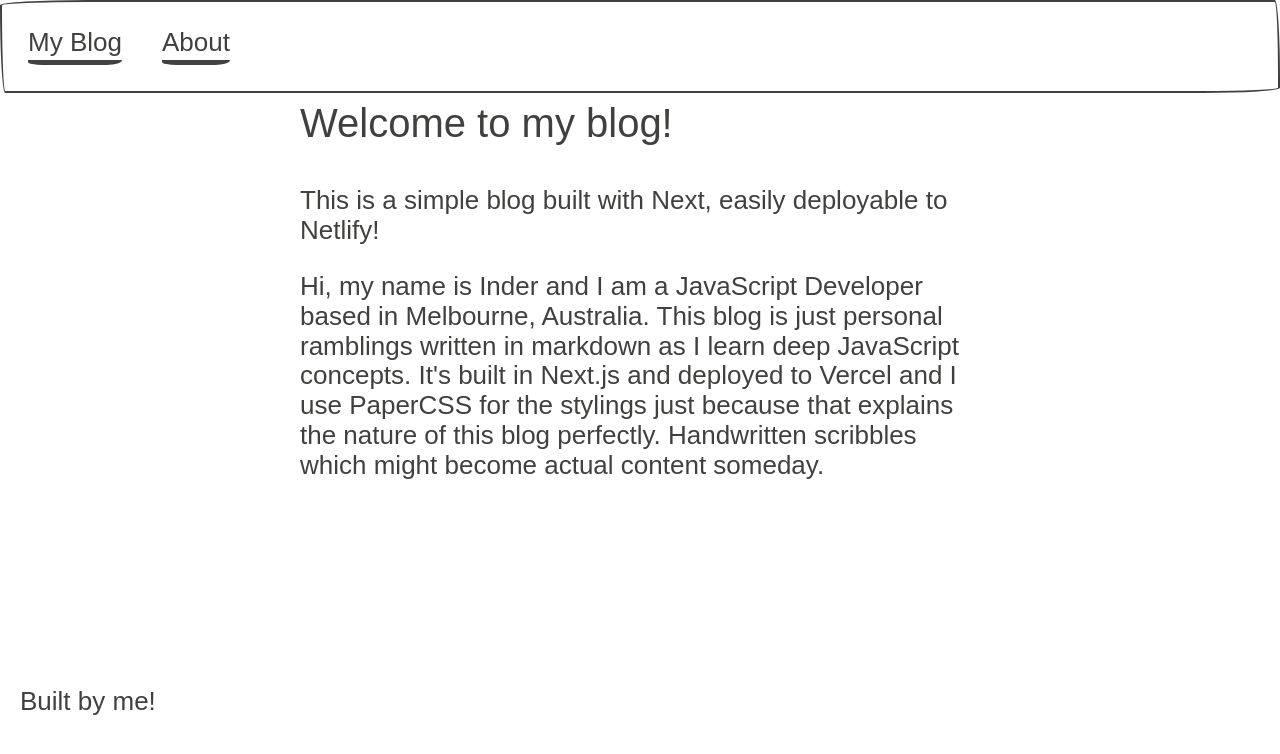
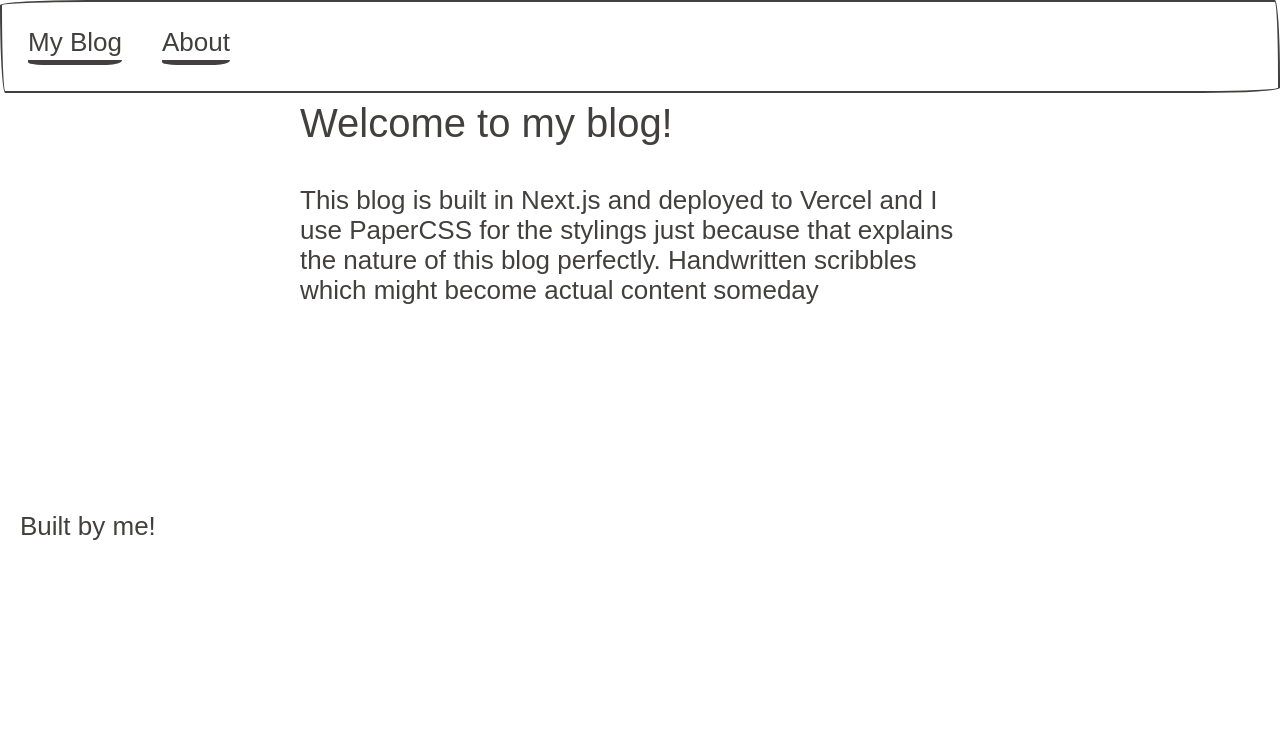
Before and after one commit to inder89/blog, a Next.js app: page /about in a window 1280 px wide. Shown: the top 754 px of the page. Built offline with nearby package versions, Linux system fonts and the light colour scheme; a web font is replaced by a local one.

Commit message:
edited siteconfig :rocket:

```diff
--- a/pages/about.js
+++ b/pages/about.js
@@ -9,11 +9,7 @@ const About = ({ title, description, ...props }) => {
           {description}
         </p>
 
-        <p>
-          Hi, my name is Inder and I am a JavaScript Developer based in Melbourne, Australia.
-          This blog is just personal ramblings written in markdown as I learn deep JavaScript concepts.
-          It's built in Next.js and deployed to Vercel and I use PaperCSS for the stylings just because that explains the nature of this blog perfectly. Handwritten scribbles which might become actual content someday.
-        </p>
+
       </Layout>
     </>
   )
--- a/siteconfig.json
+++ b/siteconfig.json
@@ -1,4 +1,4 @@
 {
   "title": "Demo Blog",
-  "description": "This is a simple blog built with Next, easily deployable to Netlify!"
+  "description": "This blog is built in Next.js and deployed to Vercel and I use PaperCSS for the stylings just because that explains the nature of this blog perfectly. Handwritten scribbles which might become actual content someday"
 }
```
